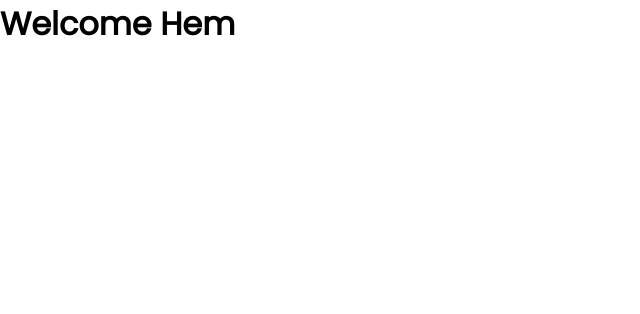
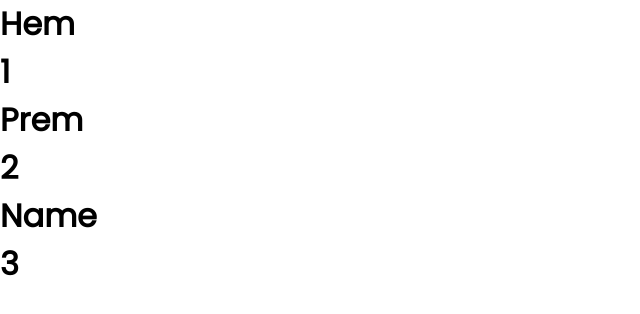
Before and after one commit to hemshah011/React-Basics, a React (Create React App) app: page / in a window 1280 px wide. Shown: the top 314 px of the page, without its empty margins (0-640 px from the left). Built offline with nearby package versions, Linux system fonts and the light colour scheme.

Commit message:
List rendering

```diff
--- a/src/App.js
+++ b/src/App.js
@@ -7,12 +7,14 @@ import React from 'react'
 // import ClassEvent from './components/ClassEvent'
 // import EventBind from './components/EventBind'
 // import ParentComponent from './components/ParentComponent'
-import UserGreeting from './components/UserGreeting'
+// import UserGreeting from './components/UserGreeting'
+import PersonList from './components/PersonList'
 function App() {
   return (
     <div className="App">
       <header className="App-header">
-        <UserGreeting />
+        <PersonList/>
+        {/* <UserGreeting /> */}
         {/* <ParentComponent/> */}
         {/* <EventBind/>
         <FunctionEvent/>
--- /dev/null
+++ b/src/components/Person.js
@@ -0,0 +1,12 @@
+import React from 'react'
+
+const Person = ({ person }) => {
+    return (
+        <>
+            <h1>{person.name}</h1>
+            <h1>{person.id}</h1>
+        </>
+    )
+}
+
+export default Person
--- /dev/null
+++ b/src/components/PersonList.js
@@ -0,0 +1,20 @@
+import React from 'react'
+import Person from './Person'
+const PersonList = () => {
+    const names = ['Hem', 'Prem', 'Name'];
+    const objs = [{
+        id: 1,
+        name: names[0],
+    },
+    {
+        id: 2,
+        name: names[1],
+    },
+    {
+        id: 3,
+        name: names[2],
+    }]
+    return objs.map(obj => <Person key={obj.id} person={obj} />)
+}
+
+export default PersonList
--- a/src/components/UserGreeting.js
+++ b/src/components/UserGreeting.js
@@ -5,12 +5,12 @@ class UserGreeting extends Component {
         super(props)
 
         this.state = {
-            isLoggenIn: true
+            isLoggedIn: true
         }
     }
 
     render() {
-        return this.state.isLoggenIn&&<h1>Welcome Hem</h1>
+        return this.state.isLoggedIn&&<h1>Welcome Hem</h1>
         //return this.state.isLoggenIn?<h1>Welcome Hem</h1>:<h1>Welcome Guest</h1>
         // let message;
         // if (this.state.isLoggenIn)
```
